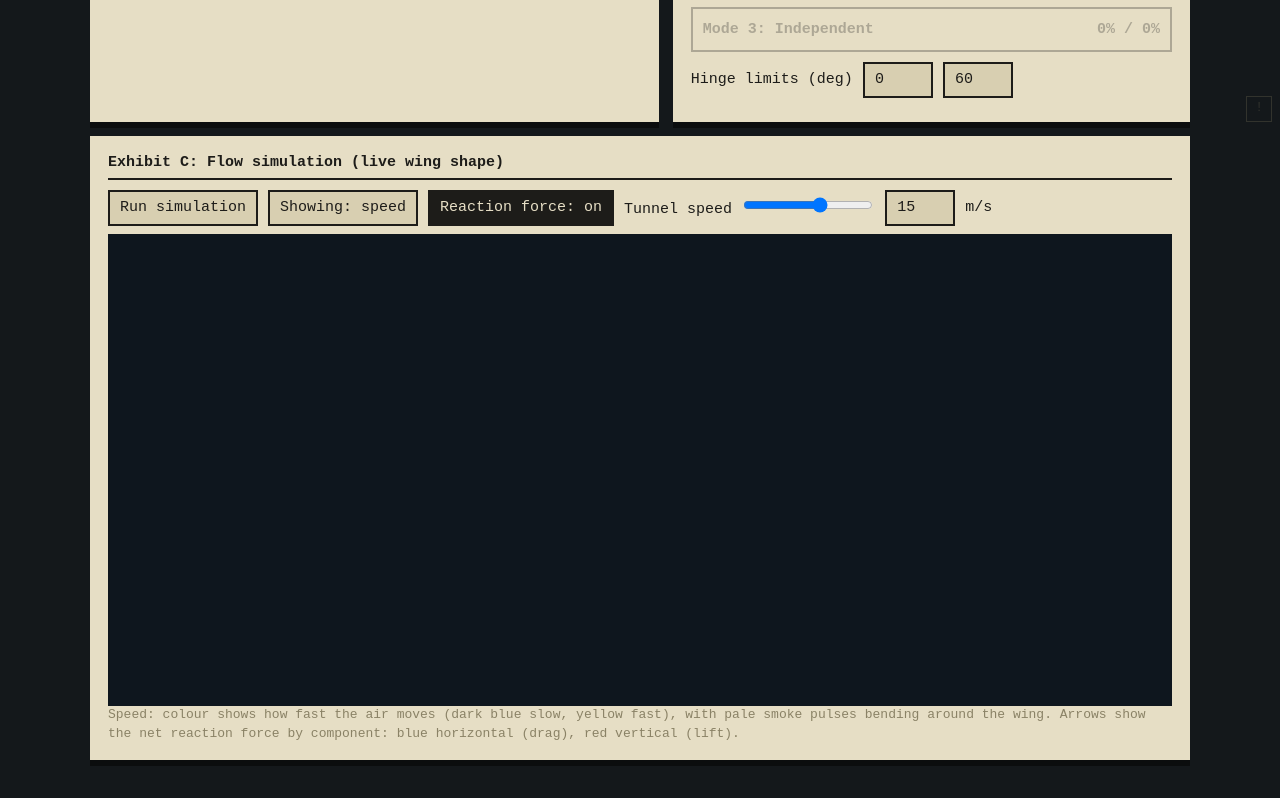
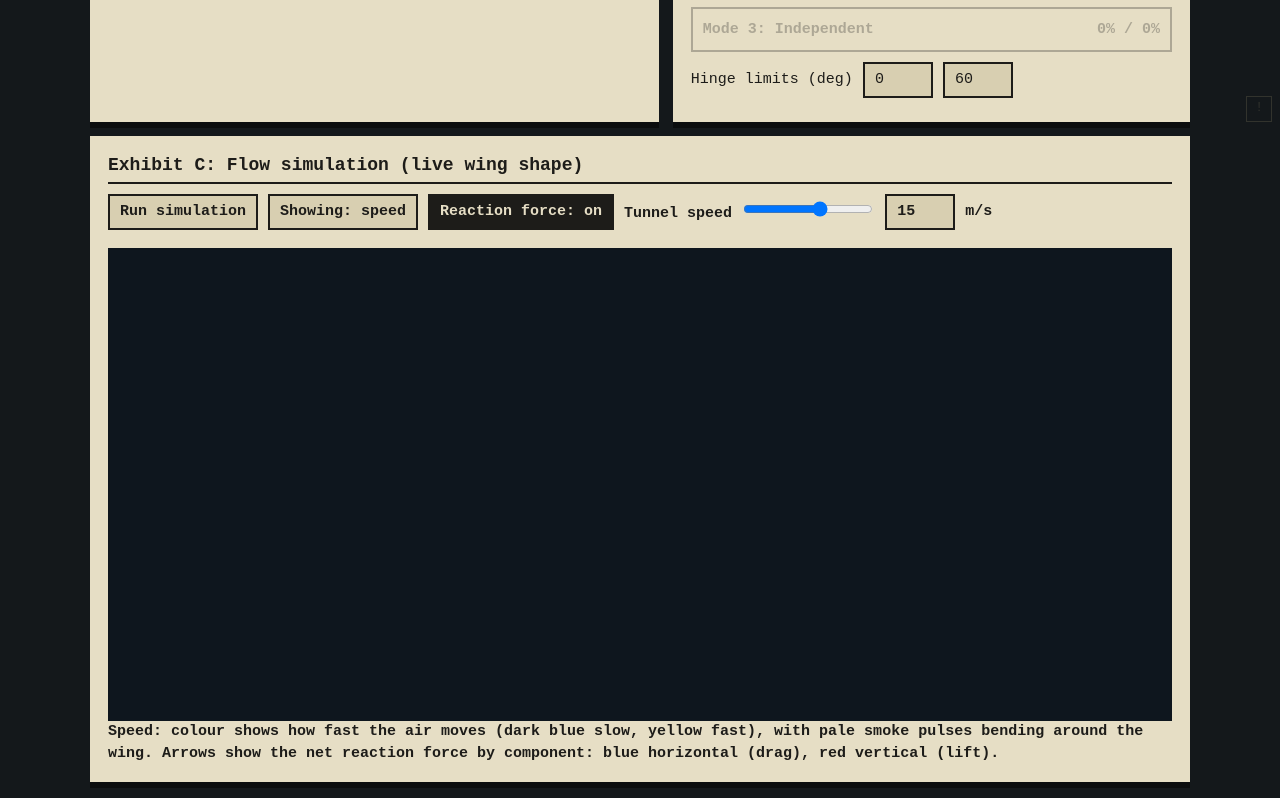
Before and after one commit to kisku-stack/DESN1K-, a plain HTML site: page docs/index.html in a window 1280 px wide. Shown: the part 670-1468 px from the top of the page. Before the commit the page ends 1446 px from the top, so only its background shows below. Drawn offline with Linux system fonts and the light colour scheme.

Commit message:
changed font size

```diff
--- a/docs/index.html
+++ b/docs/index.html
@@ -77,6 +77,12 @@ body.hacked #hack{display:flex;animation:glitch .25s steps(2) infinite}
 .glitchOut{animation:pageGlitch .7s steps(1) forwards}
 @keyframes pageGlitch{0%{transform:none;filter:none}10%{transform:translate(-8px,2px);filter:hue-rotate(90deg) saturate(3)}20%{transform:translate(10px,-3px) skewX(4deg);filter:invert(1)}30%{transform:translate(-4px,5px);filter:hue-rotate(200deg)}45%{transform:translate(6px,0) scaleY(1.03);filter:contrast(2)}60%{transform:translate(-12px,1px);filter:hue-rotate(300deg) saturate(4)}80%{transform:translate(3px,-2px);filter:blur(2px)}100%{transform:none;filter:none}}
 @media(prefers-reduced-motion:reduce){*{animation:none!important}}
+.sheet:has(#flowBtn){font-weight:700}
+.sheet:has(#flowBtn) h2{font-size:18px}
+.sheet:has(#flowBtn) .sub{color:var(--ink);font-size:15px;font-weight:700;line-height:1.5}
+#flowRead{flex:1 1 100%}
+.sheet:has(#flowBtn) button{font-weight:800;font-size:15px}
+#flowLoad{font-weight:800;font-size:18px;text-shadow:0 1px 3px #000}
 </style></head><body>
 <div class="wrap" id="app">
 
```
